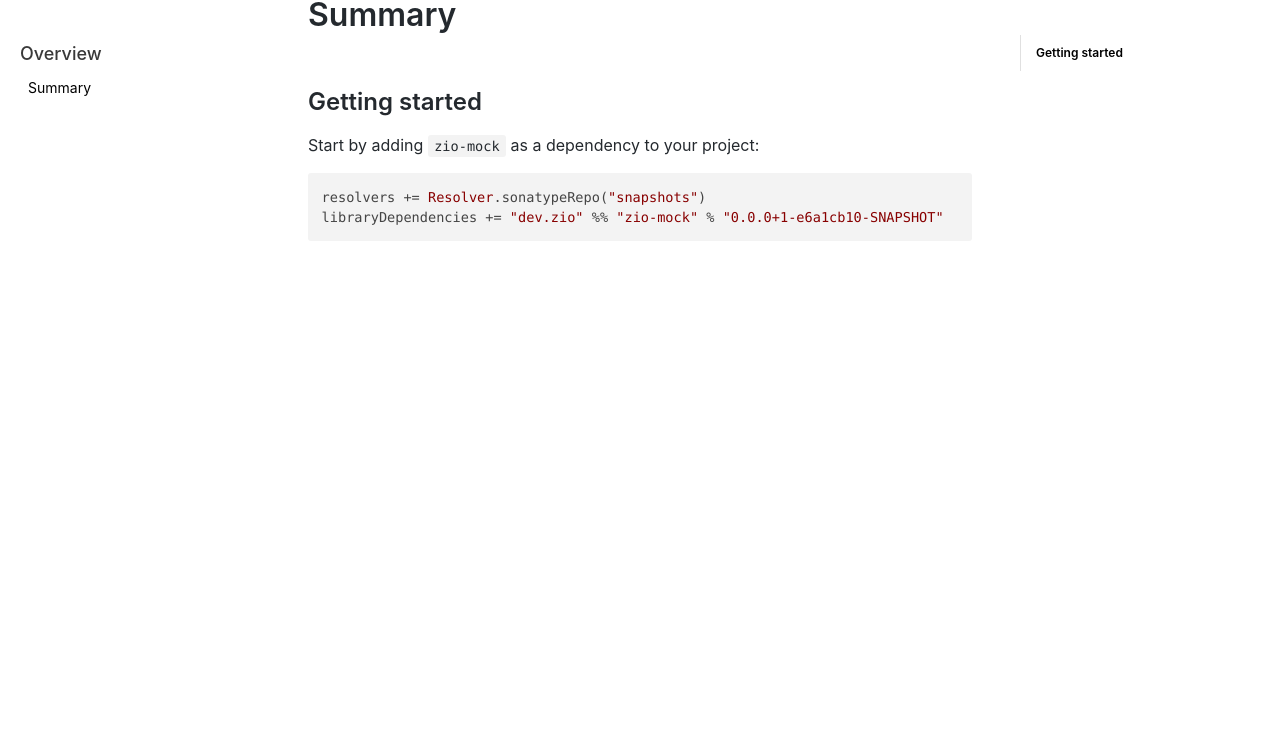
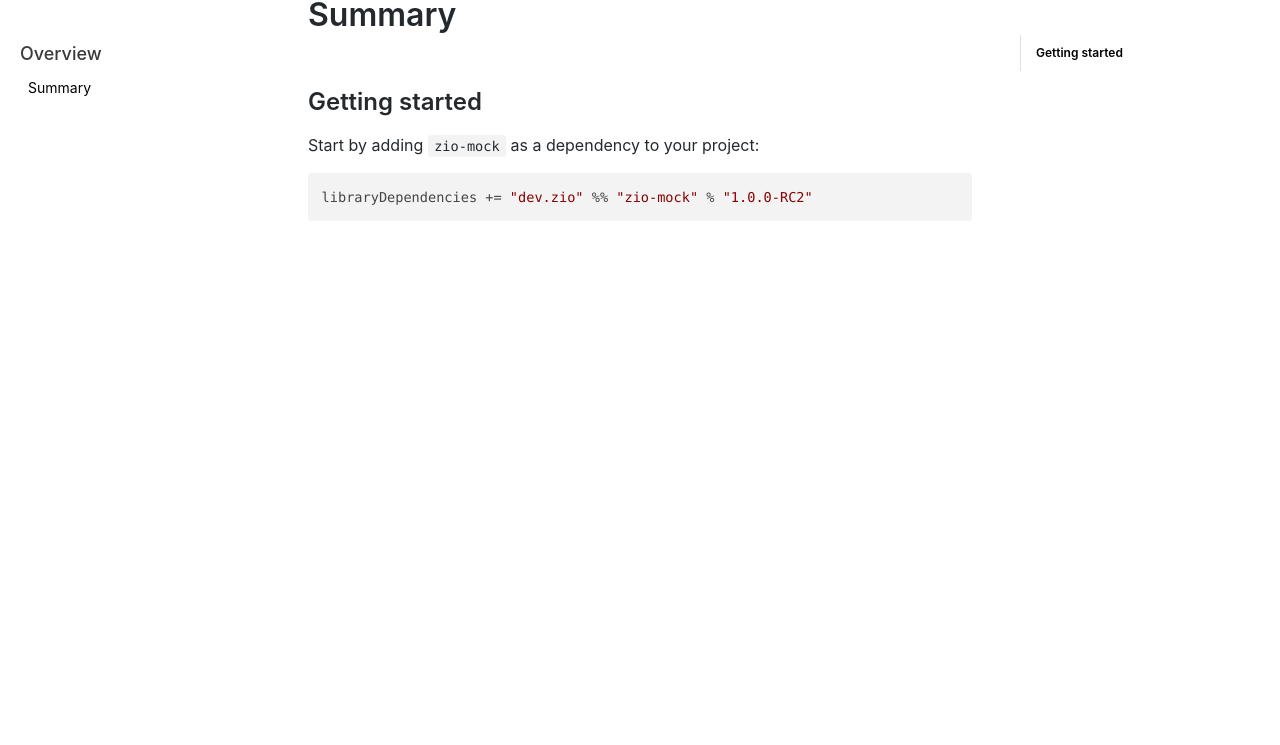
Before and after one commit to zio/zio-mock, a plain HTML site: page docs/overview/overview_index.html in a window 1280 px wide. Shown: the part 55-800 px from the top of the page. Drawn offline with nearby package versions, Linux system fonts and the light colour scheme; a script that the page names is missing; files whose address does not match are found by name.

Commit message:
Deploy website
Deploy website version based on e6a1cb10c251d4f37255c2c67072b6b7f3390bcc

```diff
--- a/docs/overview/overview_index.html
+++ b/docs/overview/overview_index.html
@@ -62,7 +62,6 @@
             });
         </script></nav></div><div class="container mainContainer docsContainer"><div class="wrapper"><div class="post"><header class="postHeader"><h1 id="__docusaurus" class="postHeaderTitle">Summary</h1></header><article><div><span><h2><a class="anchor" aria-hidden="true" id="getting-started"></a><a href="#getting-started" aria-hidden="true" class="hash-link"><svg class="hash-link-icon" aria-hidden="true" height="16" version="1.1" viewBox="0 0 16 16" width="16"><path fill-rule="evenodd" d="M4 9h1v1H4c-1.5 0-3-1.69-3-3.5S2.55 3 4 3h4c1.45 0 3 1.69 3 3.5 0 1.41-.91 2.72-2 3.25V8.59c.58-.45 1-1.27 1-2.09C10 5.22 8.98 4 8 4H4c-.98 0-2 1.22-2 2.5S3 9 4 9zm9-3h-1v1h1c1 0 2 1.22 2 2.5S13.98 12 13 12H9c-.98 0-2-1.22-2-2.5 0-.83.42-1.64 1-2.09V6.25c-1.09.53-2 1.84-2 3.25C6 11.31 7.55 13 9 13h4c1.45 0 3-1.69 3-3.5S14.5 6 13 6z"></path></svg></a>Getting started</h2>
 <p>Start by adding <code>zio-mock</code> as a dependency to your project:</p>
-<pre><code class="hljs css language-scala">resolvers += <span class="hljs-type">Resolver</span>.sonatypeRepo(<span class="hljs-string">"snapshots"</span>)
-libraryDependencies += <span class="hljs-string">"dev.zio"</span> %% <span class="hljs-string">"zio-mock"</span> % <span class="hljs-string">"0.0.0+1-e6a1cb10-SNAPSHOT"</span>
+<pre><code class="hljs css language-scala">libraryDependencies += <span class="hljs-string">"dev.zio"</span> %% <span class="hljs-string">"zio-mock"</span> % <span class="hljs-string">"1.0.0-RC2"</span>
 </code></pre>
 </span></div></article></div><div class="docs-prevnext"></div></div></div><nav class="onPageNav"><ul class="toc-headings"><li><a href="#getting-started">Getting started</a></li></ul></nav></div><footer class="nav-footer" id="footer"><section class="sitemap"><a href="/zio-mock/" class="nav-home"><img src="/zio-mock/img/sidebar_brand2x.png" alt="ZIO Mock"/></a><div><h5>GitHub</h5><a class="github-button" href="https://github.com/zio/zio-mock" data-icon="octicon-star" data-count-href="/zio/zio-mock/stargazers" data-show-count="true" data-count-aria-label="# stargazers on GitHub" aria-label="Star this project on GitHub">Star</a></div><div><h5>Chat with us on Discord</h5><a href="https://discord.gg/2ccFBr4"><img src="/zio-mock//img/discord.png" width="120" alt="discord"/></a></div><div><h5>Additional resources</h5><a href="/zio-mock/api/index.html">Scaladoc of zio-mock</a></div></section><section class="copyright">Copyright © 2022 ZIO Maintainers</section></footer></div></body></html>
```
Also changed, not shown: api/zio/mock/BuildInfo$.html (+1 -1 lines).
